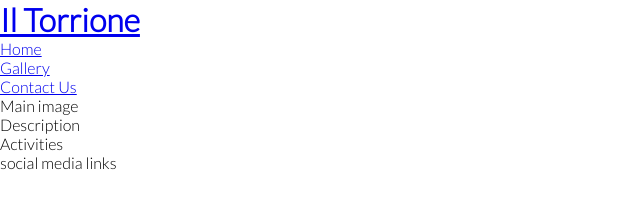
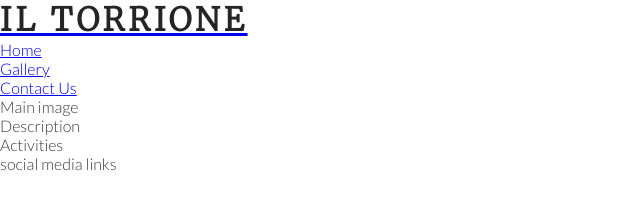
Before and after one commit to ValeP314/il_torrione, a plain HTML site: page index.html in a window 1280 px wide. Shown: the whole page, without its empty margins (0-640 px from the left). Drawn offline with Linux system fonts and the light colour scheme.

Commit message:
Add style for headings and logo

```diff
--- a/assets/css/style.css
+++ b/assets/css/style.css
@@ -9,4 +9,19 @@
 body {
     font-family: Lato, sans-serif;
     font-weight: 300;
+    color: #3a3a3a;
 }
+
+/* headings and logo */
+
+h1, h2 {
+    font-family: Merriweather, sans-serif;
+    text-transform: uppercase;
+    letter-spacing: 4px;
+    color: #252525;
+}
+
+logo {
+    float: left;
+    font-size: 280%;
+}
--- a/index.html
+++ b/index.html
@@ -13,7 +13,7 @@
 <body>
     <header>
         <a href="index.html">
-            <h1>Il Torrione</h1>
+            <h1 id="logo">Il Torrione</h1>
         </a>
 
         <nav>
```
